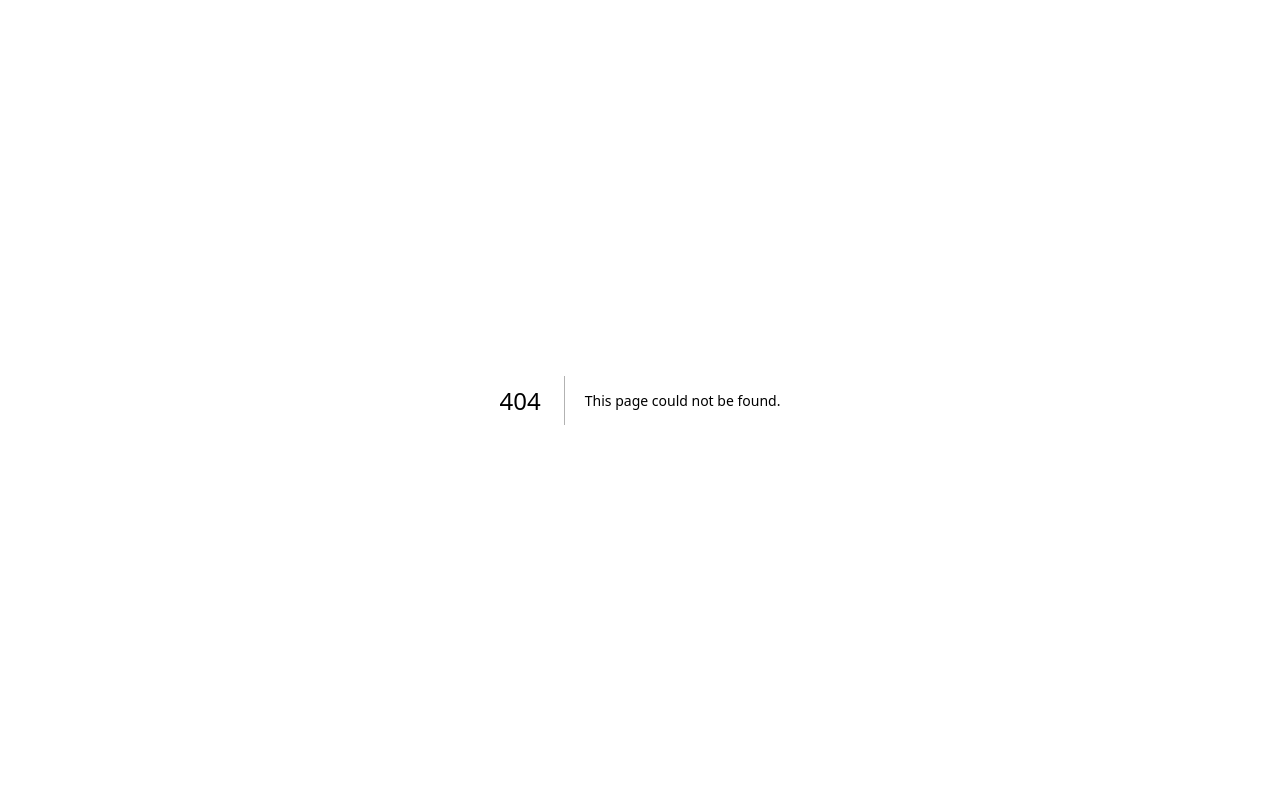
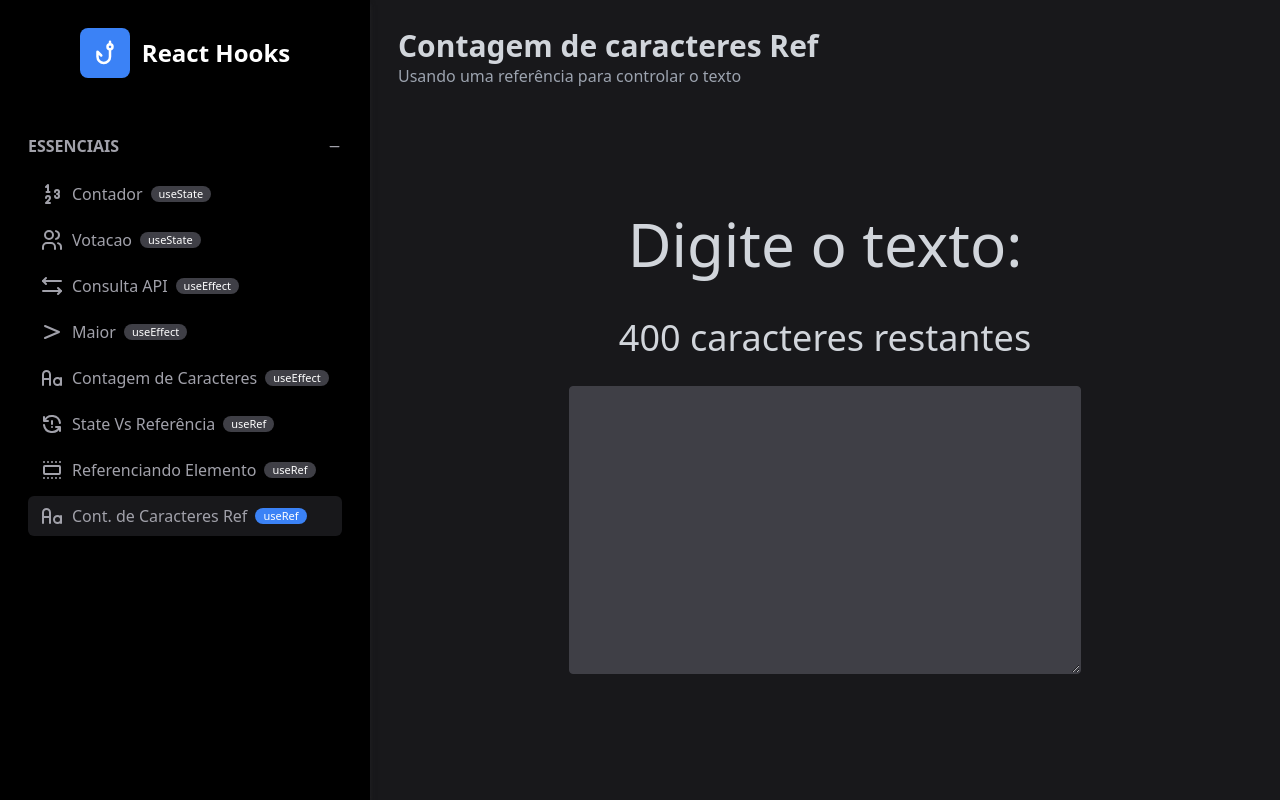
Before and after one commit to danielribas1105/cod3r-react-hooks, a Next.js app: page /essenciais/contagemCaracteresRef in a window 1280 px wide. Before the commit this address had no page. Built offline with nearby package versions, Linux system fonts and the light colour scheme.

Commit message:
feat(hooks): utilização do useRef

```diff
--- a/src/components/template/MenuPrincipal.tsx
+++ b/src/components/template/MenuPrincipal.tsx
@@ -4,7 +4,7 @@ import Logo from "./Logo"
 import MenuPrincipalItem from "./MenuPrincipalItem"
 import MenuPrincipalSecao from "./MenuPrincipalSecao"
 import Flex from "./Flex"
-import { IconArrowsLeftRight, IconLetterCase, IconMathGreater, IconNumbers, IconUsers } from "@tabler/icons-react"
+import { IconArrowsLeftRight, IconLetterCase, IconMathGreater, IconNumbers, IconRefreshAlert, IconSearch, IconSection, IconSettings, IconUsers } from "@tabler/icons-react"
 
 export default function MenuPrincipal() {
 	const secoes = [
@@ -40,6 +40,24 @@ export default function MenuPrincipal() {
 					titulo: "Contagem de Caracteres",
 					url: "/essenciais/contagemCaracteres",
 					tag: "useEffect",
+					icone: <IconLetterCase />,
+				},
+				{
+					titulo: "State Vs Referência",
+					url: "/essenciais/stateVsRef",
+					tag: "useRef",
+					icone: <IconRefreshAlert />,
+				},
+				{
+					titulo: "Referenciando Elemento",
+					url: "/essenciais/refElemento",
+					tag: "useRef",
+					icone: <IconSection />,
+				},
+				{
+					titulo: "Cont. de Caracteres Ref",
+					url: "/essenciais/contagemCaracteresRef",
+					tag: "useRef",
 					icone: <IconLetterCase />,
 				},
 			],
--- /dev/null
+++ b/src/pages/essenciais/contagemCaracteresRef.tsx
@@ -0,0 +1,29 @@
+import Display from "@/components/template/Display";
+import Pagina from "@/components/template/Pagina";
+import { useRef, useState } from "react";
+
+export default function ContagemCaracteresRef() {
+    const quantidadeCaracteres = 400
+    const [caracteresRestantes, setCaracteresRestantes] = useState(quantidadeCaracteres)
+    const refTexto = useRef<any>()
+    const contador = useRef<any>()
+
+    function iniciaContador() {
+        clearTimeout(contador.current)
+        contador.current = setTimeout(() => {
+            let quantidadeCaracteresDigitados = refTexto.current.value.length
+            setCaracteresRestantes(quantidadeCaracteres - quantidadeCaracteresDigitados)
+        }, 500)
+    }
+
+    return (
+        <Pagina titulo="Contagem de caracteres Ref" subtitulo="Usando uma referência para controlar o texto">
+            <Display texto="Digite o texto:" textoComplementar={`${caracteresRestantes} caracteres restantes`}/>
+            <textarea
+                ref={refTexto}
+                onInput={iniciaContador}
+                className={`border border-zinc-700 bg-zinc-700 text-white text-2xl w-3/5 h-72 rounded p-5`}>
+            </textarea>
+        </Pagina>
+    )
+}
--- /dev/null
+++ b/src/pages/essenciais/refElemento.tsx
@@ -0,0 +1,23 @@
+import Botao from "@/components/template/Botao";
+import Flex from "@/components/template/Flex";
+import Pagina from "@/components/template/Pagina";
+import { IconArrowLeft } from "@tabler/icons-react";
+import { useRef } from "react";
+
+export default function RefElemento() {
+    const referencia = useRef<any>()
+
+    function Apagar() {
+        //referencia.current = <p>
+        referencia.current.innerText = referencia.current.innerText.slice(0, -1)
+    }
+
+    return (
+        <Pagina titulo="Referenciando um elemento" subtitulo="Usando referências na DOM">
+            <Flex col center>
+                <p ref={referencia} className="text-4xl text-gray-300 m-4">Texto Legal!</p>
+                <Botao redondo tamanho="2xl" cor="bg-sky-500" icone={<IconArrowLeft/>} onClick={Apagar}/>
+            </Flex>
+        </Pagina>
+    )
+}
--- /dev/null
+++ b/src/pages/essenciais/stateVsRef.tsx
@@ -0,0 +1,24 @@
+import Botao from "@/components/template/Botao";
+import Display from "@/components/template/Display";
+import Flex from "@/components/template/Flex";
+import Pagina from "@/components/template/Pagina";
+import { useRef, useState } from "react";
+
+export default function StateVsRef() {
+    const [estado, setEstado] = useState(0) //retorna um array com uma variável e uma função para alterar essa variável
+    const referencia = useRef(0) //retorna um objeto, com uma propriedade current (não faz com que uma nova renderização aconteca), é utilizado para atualizar informações que não são mostradas na tela, ou seja, dados que não serão renderizados
+
+    function incrementaReferencia() {
+        referencia.current = referencia.current + 1
+    }
+
+    return (
+        <Pagina titulo="Referência Vs State" subtitulo="Entendendo useRef">
+            <Display texto={`R: ${referencia.current} | S: ${estado}`}/>
+            <Flex gap={5}>
+                <Botao redondo tamanho="2xl" cor="bg-pink-500" texto="R+" onClick={() => incrementaReferencia()}/>
+                <Botao redondo tamanho="2xl" cor="bg-green-500" texto="S+" onClick={() => setEstado(estado + 1)}/>
+            </Flex>
+        </Pagina>
+    )
+}
```
